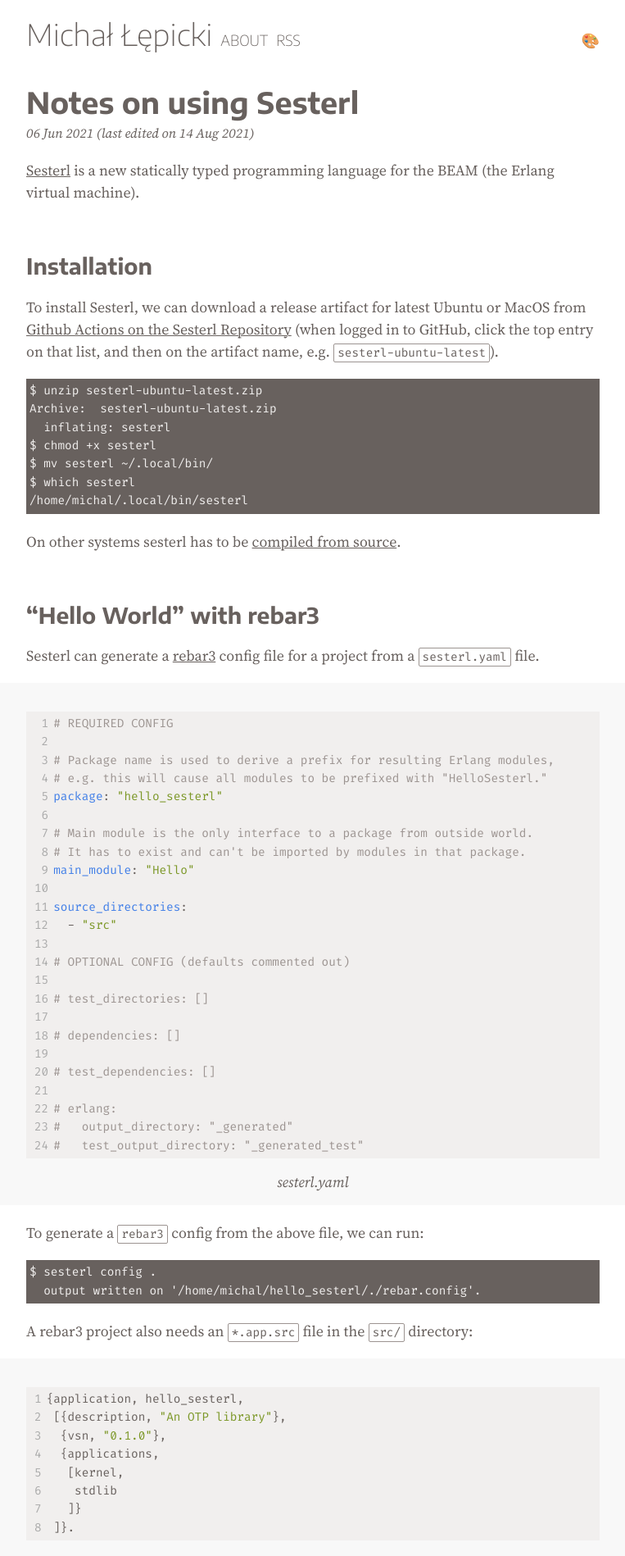
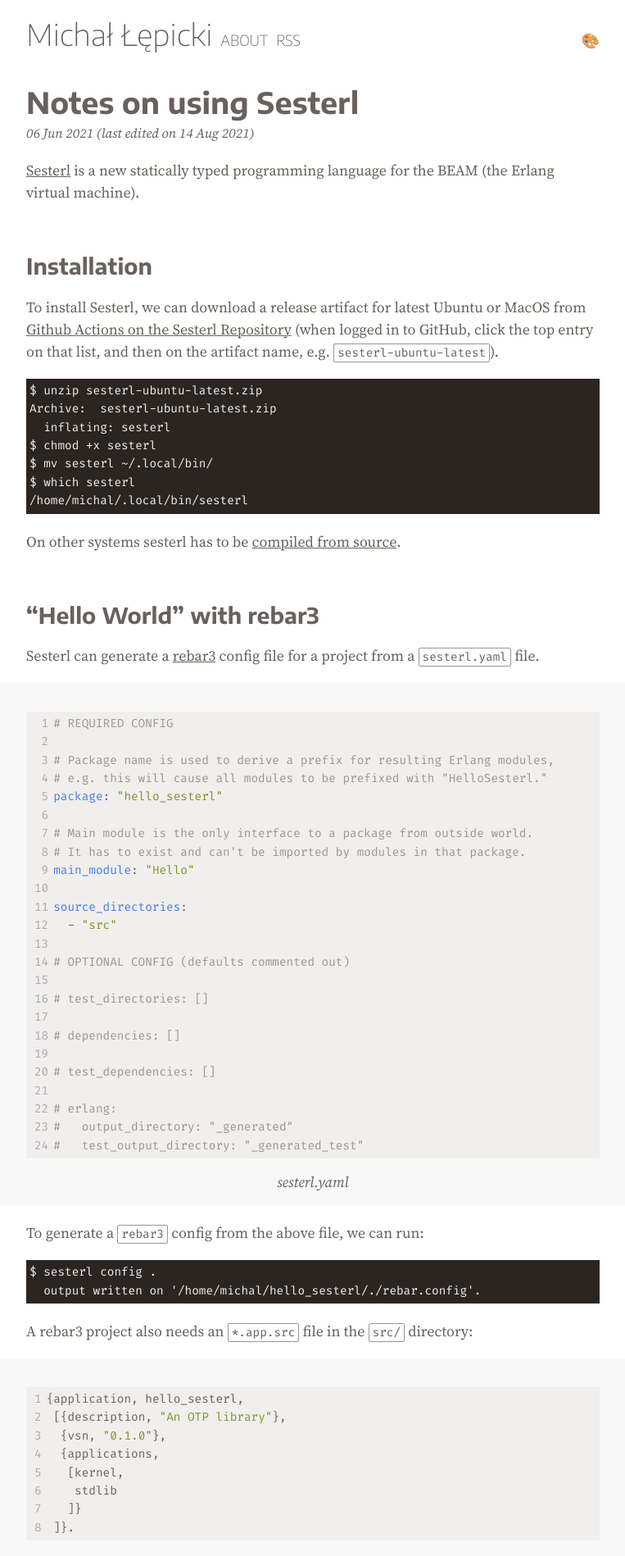
Before and after one commit to michallepicki/blog, a Jekyll site: the page built from _posts/2021-06-06-notes-on-using-sesterl.md, in a window 1280 px wide. Shown: the top 1898 px of the page at 82% size, without its empty margins (258-1021 px from the left). Built offline with Jekyll 4.4.1, drawn with Linux system fonts in a browser that asks for light colours.

Commit message:
prettier terminal color

```diff
--- a/_includes/styles.css
+++ b/_includes/styles.css
@@ -84,7 +84,7 @@
 
   --background-color--light: var(--light-0);
   --figure-background-color--light: var(--light-2);
-  --terminal-background-color--light: var(--base05--light);
+  --terminal-background-color--light: var(--base06--light);
   --terminal-text-color--light: var(--base00--light);
 
   --background-color--dark: var(--dark-2);
--- a/_posts/2021-06-06-notes-on-using-sesterl.md
+++ b/_posts/2021-06-06-notes-on-using-sesterl.md
@@ -87,23 +87,23 @@ To compile a project, we can run:
 
 {% raw %}
 <div><pre><code class="terminal">$ rebar3 do sesterl compile, compile
-<span style="color:lime;">===&gt; Fetching rebar_sesterl (from {git,&quot;https://github.com/gfngfn/rebar_sesterl_plugin.git&quot;,
+<span style="color:var(--base0B);">===&gt; Fetching rebar_sesterl (from {git,&quot;https://github.com/gfngfn/rebar_sesterl_plugin.git&quot;,
                          {branch,&quot;master&quot;}})
-</span><span style="color:lime;">===&gt; Analyzing applications...
-</span><span style="color:lime;">===&gt; Compiling rebar_sesterl
-</span><span style="color:lime;">===&gt; Verifying dependencies...
-</span><span style="color:lime;">===&gt; Compiling Sesterl programs (command: &quot;sesterl build ./ -o _generated&quot;) ...
+</span><span style="color:var(--base0B);">===&gt; Analyzing applications...
+</span><span style="color:var(--base0B);">===&gt; Compiling rebar_sesterl
+</span><span style="color:var(--base0B);">===&gt; Verifying dependencies...
+</span><span style="color:var(--base0B);">===&gt; Compiling Sesterl programs (command: &quot;sesterl build ./ -o _generated&quot;) ...
 </span>  parsing '/home/michal/projects/hello_sesterl/src/some_file.sest' ...
   type checking '/home/michal/projects/hello_sesterl/src/some_file.sest' ...
   output written on '/home/michal/projects/hello_sesterl/./_generated/HelloSesterl.Hello.erl'.
   output written on '/home/michal/projects/hello_sesterl/./_generated/sesterl_internal_prim.erl'.
-<span style="color:lime;">===&gt; Analyzing applications...
-</span><span style="color:lime;">===&gt; Compiling hello_sesterl
+<span style="color:var(--base0B);">===&gt; Analyzing applications...
+</span><span style="color:var(--base0B);">===&gt; Compiling hello_sesterl
 </span>_generated/sesterl_internal_prim.erl:8:14: Warning: variable 'Arity' is unused
 
-<span style="color:lime;">===&gt; Verifying dependencies...
-</span><span style="color:lime;">===&gt; Analyzing applications...
-</span><span style="color:lime;">===&gt; Compiling hello_sesterl
+<span style="color:var(--base0B);">===&gt; Verifying dependencies...
+</span><span style="color:var(--base0B);">===&gt; Analyzing applications...
+</span><span style="color:var(--base0B);">===&gt; Compiling hello_sesterl
 </span>_generated/sesterl_internal_prim.erl:8:14: Warning: variable 'Arity' is unused
 </code></pre></div>
 {% endraw %}
@@ -112,9 +112,9 @@ And to execute code from the above module from the Erlang shell:
 
 {% raw %}
 <div><pre><code class="terminal">$ rebar3 shell
-<span style="color:lime;">===&gt; Verifying dependencies...
-</span><span style="color:lime;">===&gt; Analyzing applications...
-</span><span style="color:lime;">===&gt; Compiling hello_sesterl
+<span style="color:var(--base0B);">===&gt; Verifying dependencies...
+</span><span style="color:var(--base0B);">===&gt; Analyzing applications...
+</span><span style="color:var(--base0B);">===&gt; Compiling hello_sesterl
 </span>Erlang/OTP 24 [erts-12.0.2] [source] [64-bit] [smp:6:6] [ds:6:6:10] [async-threads:1] [jit]
 
 Eshell V12.0.2  (abort with ^G)
```
